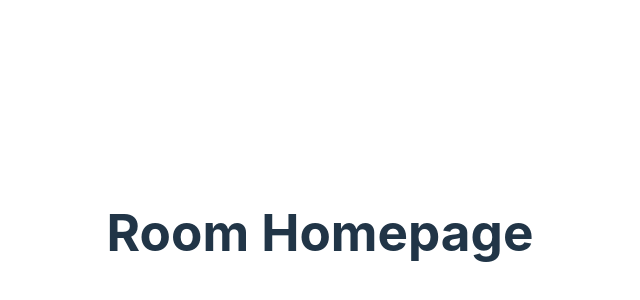
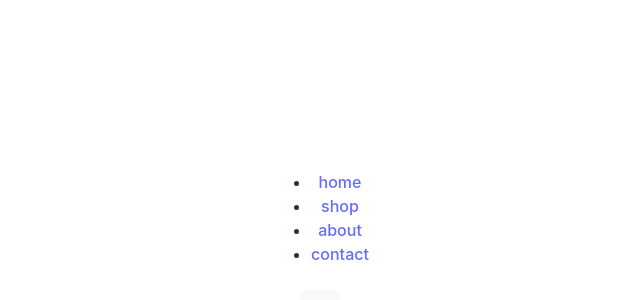
Before and after one commit to over-geek/room-homepage, a React (Vite) app: page / in a window 1280 px wide. Shown: the part 168-468 px from the top of the page, without its empty margins (320-960 px from the left). Built offline with nearby package versions, Linux system fonts and the light colour scheme.

Commit message:
import header component into main app

```diff
--- a/src/App.tsx
+++ b/src/App.tsx
@@ -1,10 +1,11 @@
 import './App.css'
+import Header from './components/Header'
 
 function App() {
 
   return (
     <div>
-      <h1>Room Homepage</h1>
+      <Header />
     </div>
   )
 }
```
